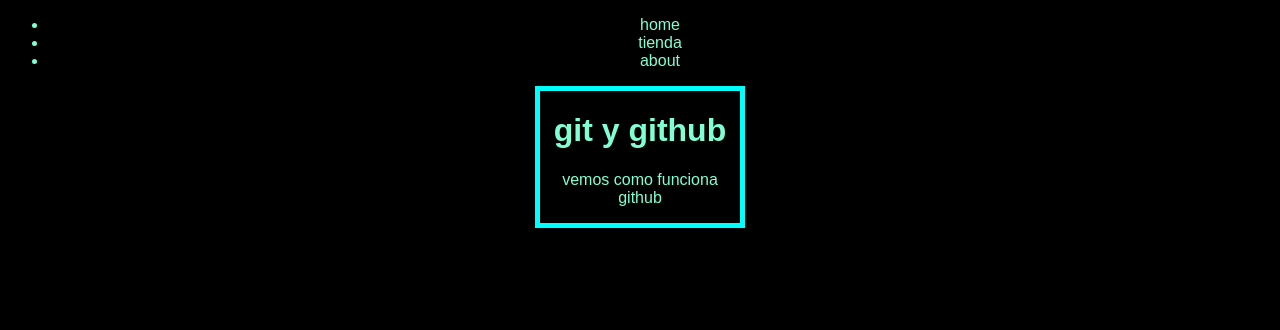
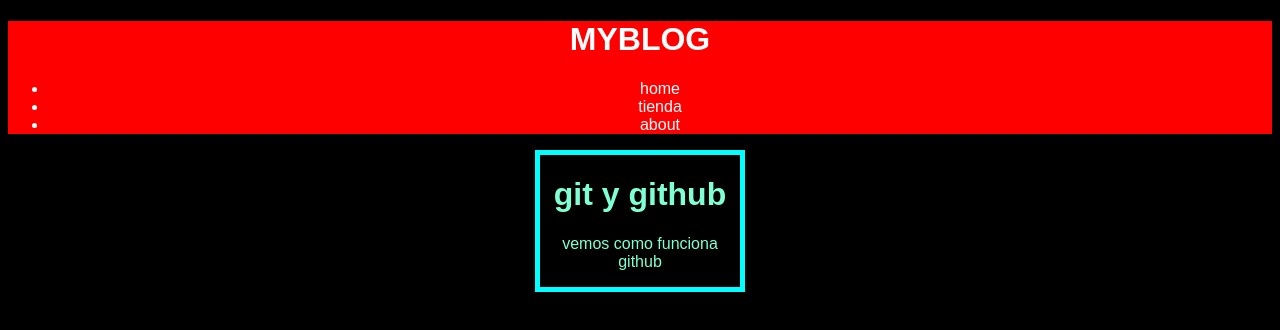
Before and after one commit to JESUS-DLC/myblog, a plain HTML site: page index.html in a window 1280 px wide. Drawn offline with Linux system fonts and the light colour scheme.

Commit message:
dfinalizada la cabezera

```diff
--- a/css/estilos.css
+++ b/css/estilos.css
@@ -10,3 +10,8 @@ div{
     border: 5px solid aqua;
     width: 200px;
 }
+
+header{
+    background-color: red;
+    color: white;
+}
--- a/index.html
+++ b/index.html
@@ -9,6 +9,7 @@
 </head>
 <body>
     <header>
+        <h1>MYBLOG</h1>
         <nav>
             <ul>
                 <li>home</li>
```
